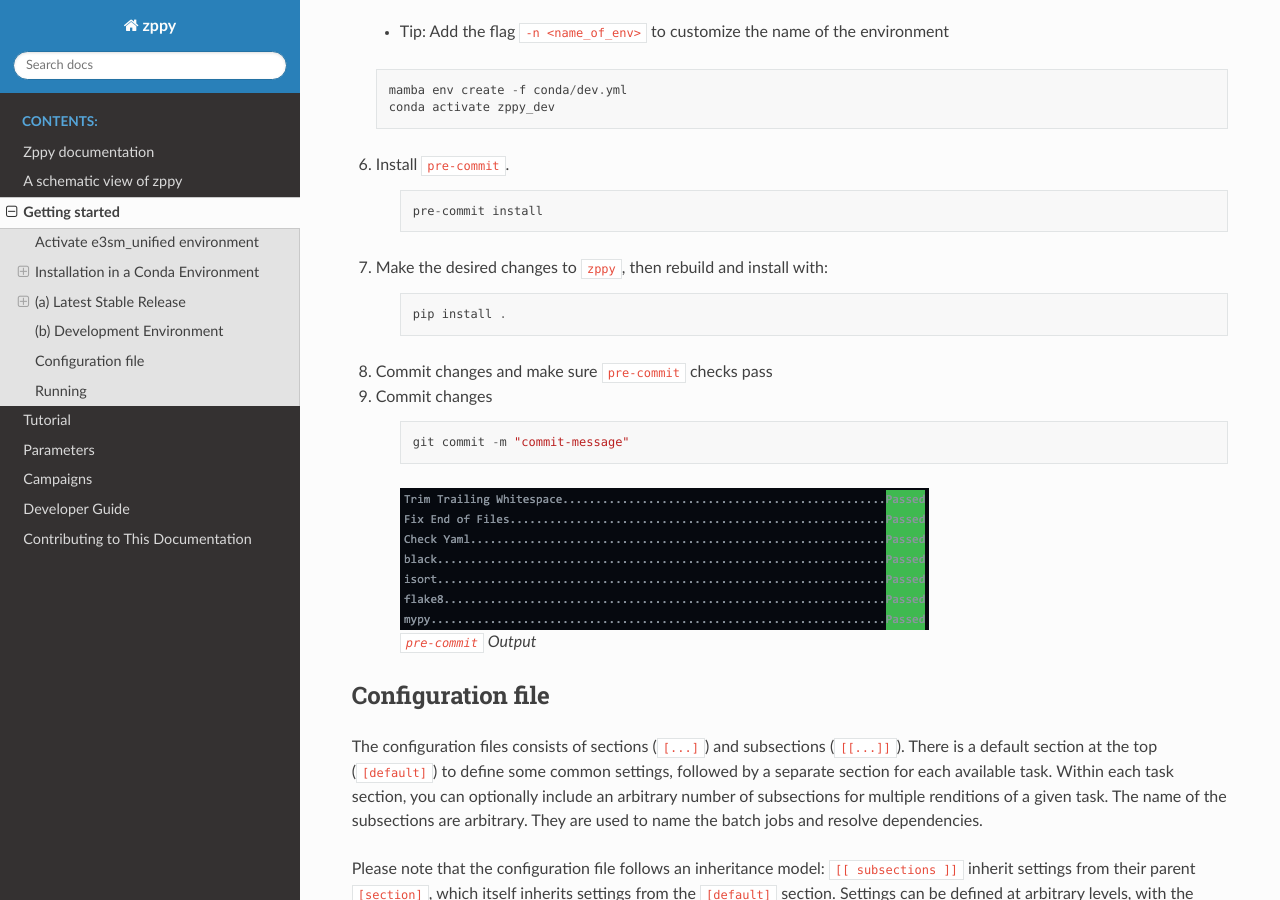
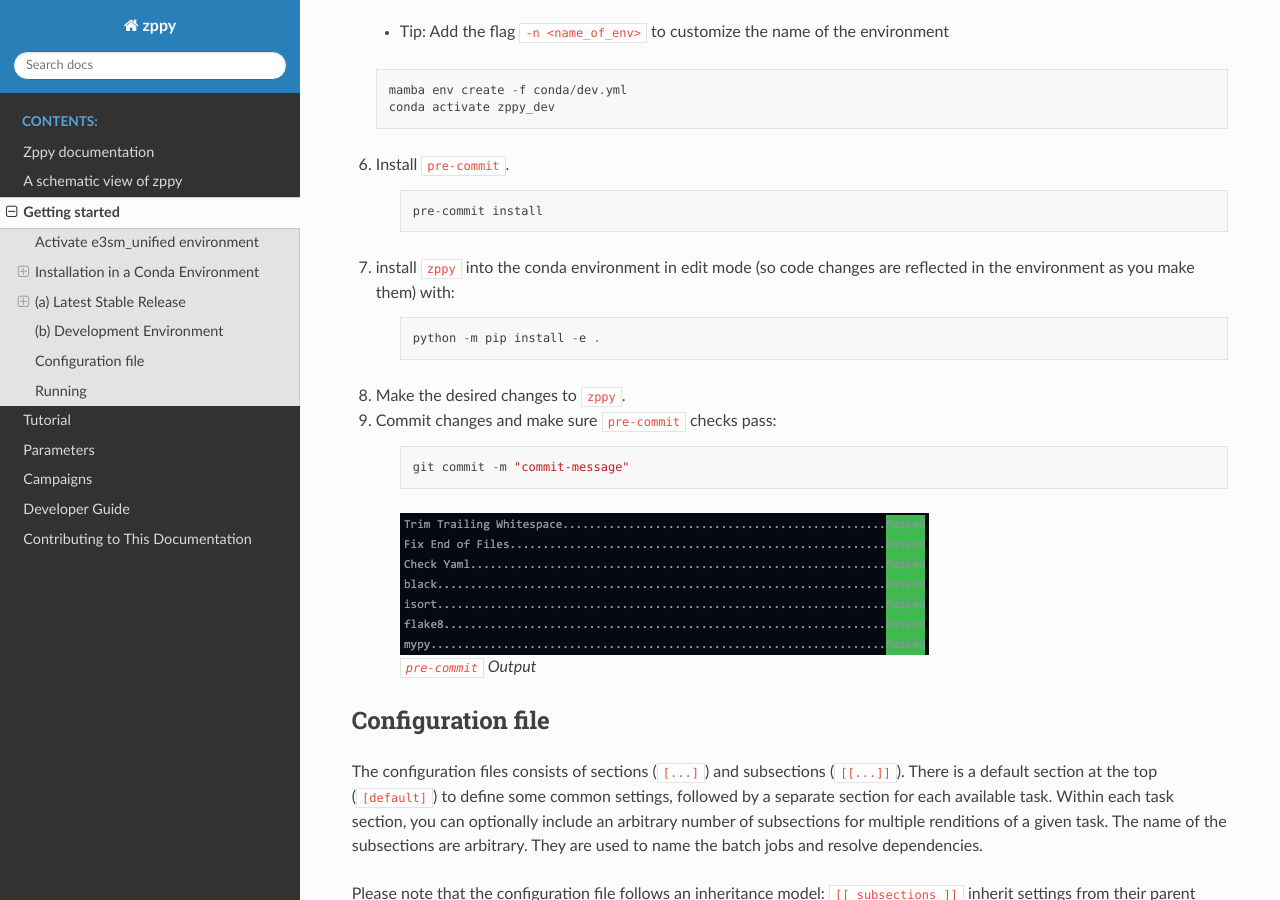
Before and after one commit to E3SM-Project/zppy, a Sphinx documentation site: the page built from docs/source/getting_started.rst, in a window 1280 px wide and 900 px high, scrolled down 4499 px. Built offline with Sphinx 7.4.7 and the Read the Docs theme 2.0.0, drawn with Linux system fonts in a browser that asks for light colours.

Commit message:
Suggest installing zppy in edit mode

```diff
--- a/docs/source/getting_started.rst
+++ b/docs/source/getting_started.rst
@@ -167,7 +167,7 @@ unified environment), you can update ``zppy`` by doing the following:  ::
 
 Unlike the latest stable release (i.e., the user environment), the development
 environment does not include ``zppy``.
-Instead, the developer will ``python -m pip install .`` to build ``zppy`` with changes
+Instead, the developer will ``python -m pip install -e .`` to build ``zppy`` with changes
 (see step 7 below).
 
 Furthermore, the dev environment includes quality assurance (QA) tools such as code formatters, linters, and ``pre-commit``.
@@ -249,15 +249,16 @@ Furthermore, the dev environment includes quality assurance (QA) tools such as c
 
         pre-commit install
 
-7. Make the desired changes to ``zppy``, then rebuild and install with:
+7. install ``zppy`` into the conda environment in edit mode (so code changes
+   are reflected in the environment as you make them) with:
 
     ::
 
-        pip install .
+        python -m pip install -e .
 
-8. Commit changes and make sure ``pre-commit`` checks pass
+8. Make the desired changes to ``zppy``.
 
-9. Commit changes
+9. Commit changes and make sure ``pre-commit`` checks pass:
 
     ::
 
```
